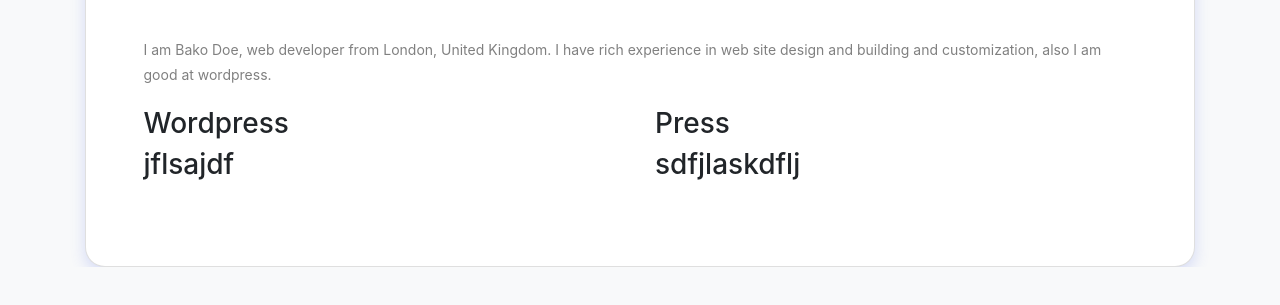
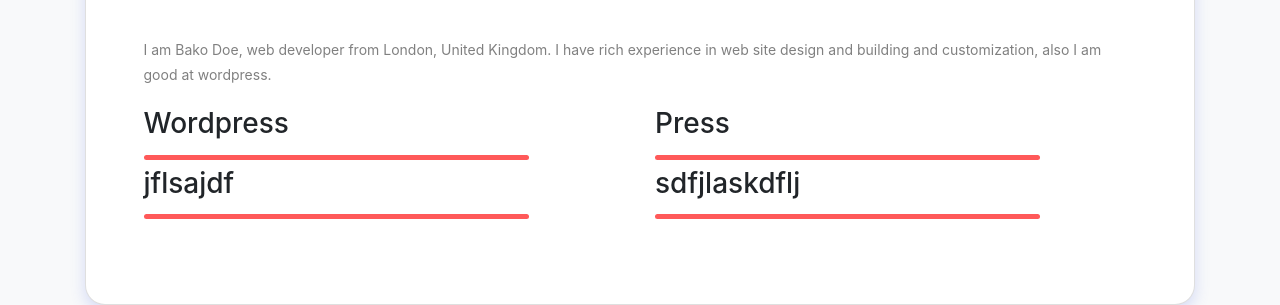
Before and after one commit to NogueraJulio24/css-practice, a plain HTML site: page card.html in a window 1280 px wide. Shown: the part 693-998 px from the top of the page. Before the commit the page ends 960 px from the top, so only its background shows below. Drawn offline with nearby package versions, Linux system fonts and the light colour scheme.

Commit message:
adding ::after to technology-title

```diff
--- a/card.html
+++ b/card.html
@@ -38,6 +38,16 @@
     border-radius: 25px;
     height: 5px;
     width: 20px;
+    margin-top: 14px;
+  }
+
+  .technology-title::after{
+    content: "";
+    background: #ff5959;
+    display: block;
+    border-radius: 25px;
+    height: 5px;
+    width: 80%;
     margin-top: 14px;
   }
 
@@ -149,21 +159,21 @@
 
             <div class="row">
               <div class="col-6">
-                <h2>Wordpress</h2>
+                <h2 class="technology-title">Wordpress</h2>
               </div>
 
               <div class="col-6">
-                <h2>Press</h2>
+                <h2 class="technology-title">Press</h2>
               </div>
             </div>
 
             <div class="row">
               <div class="col-6">
-                <h2>jflsajdf</h2>
+                <h2 class="technology-title">jflsajdf</h2>
               </div>
 
               <div class="col-6">
-                <h2>sdfjlaskdflj</h2>
+                <h2 class="technology-title">sdfjlaskdflj</h2>
               </div>
             </div>
         </div>
```
